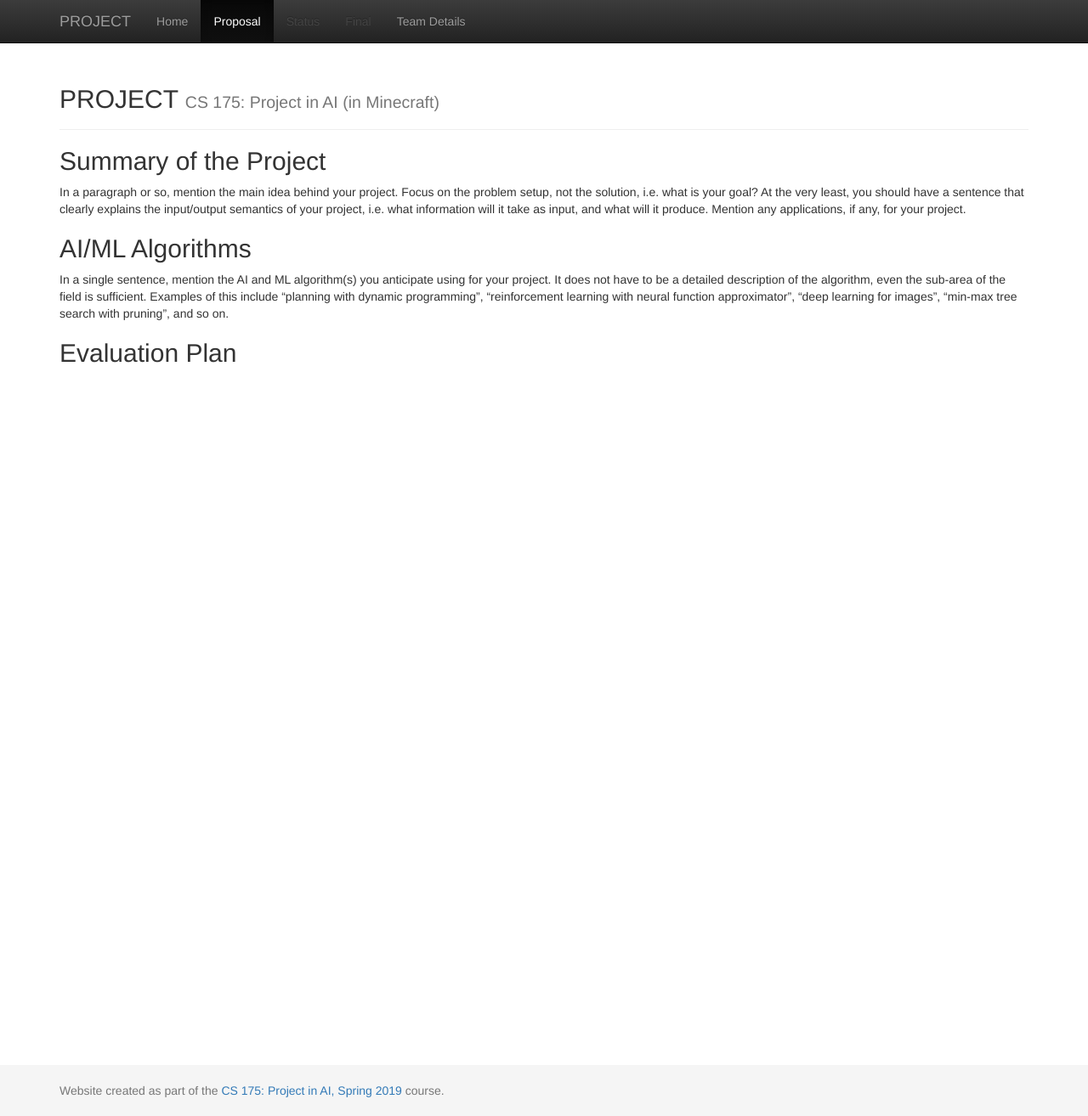
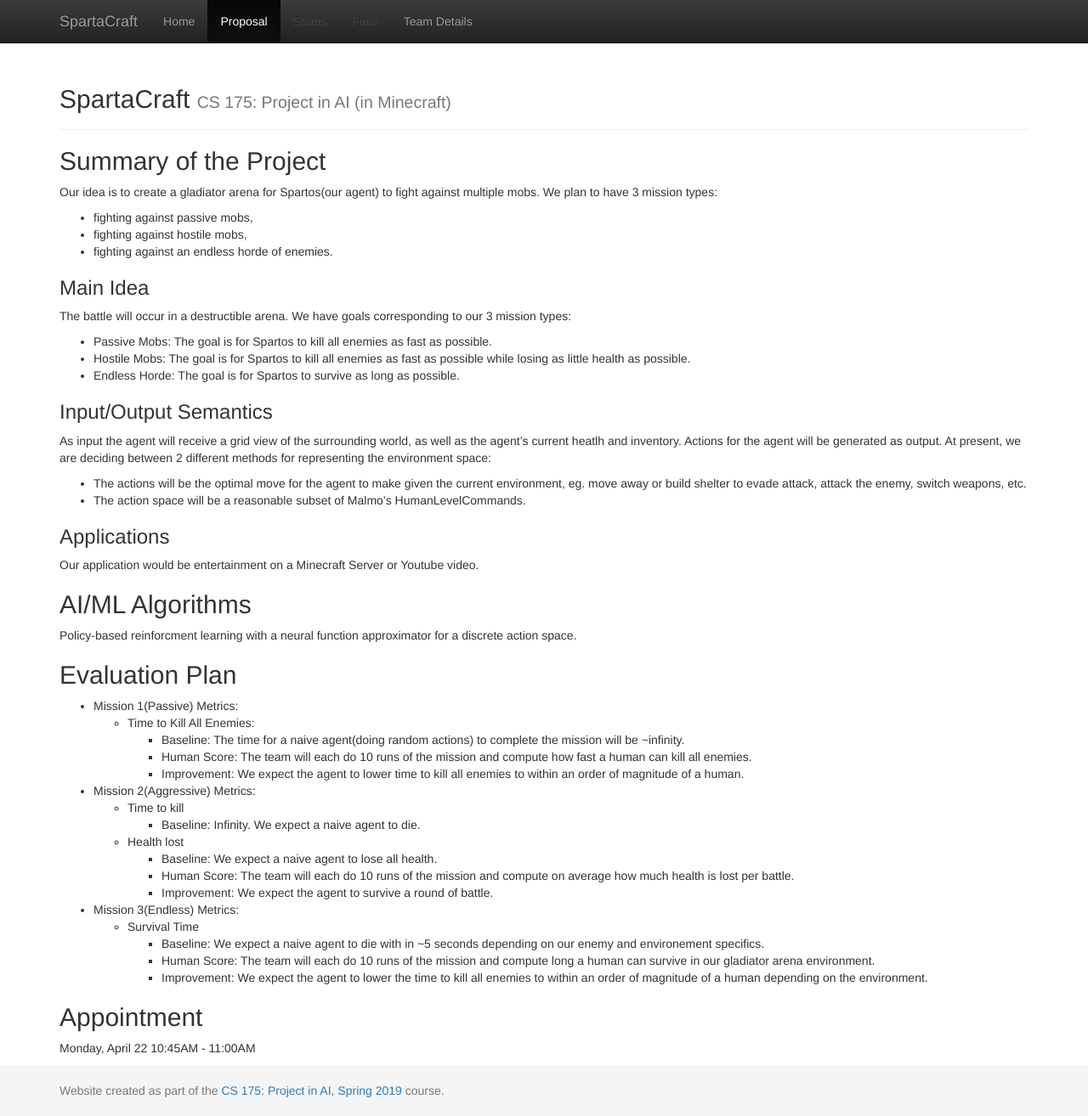
Before and after one commit to brongan/SpartaCraft, a Jekyll site: the page built from docs/proposal.md, in a window 1280 px wide and 1314 px high. Shown: the whole window at 85% size. Built offline with Jekyll 4.4.1, drawn with Linux system fonts in a browser that asks for light colours.

Commit message:
Finish proposal as a group <3 vscode

```diff
--- a/docs/_config.yml
+++ b/docs/_config.yml
@@ -1,7 +1,7 @@
 ###########
 # site.title
 
-title:    'PROJECT'
+title:    'SpartaCraft'
 subtitle: 'CS 175: Project in AI (in Minecraft)'
 
 
--- a/docs/proposal.md
+++ b/docs/proposal.md
@@ -4,15 +4,68 @@ title: Proposal
 ---
 
 ## Summary of the Project
+Our idea is to create a gladiator arena for Spartos(our agent) to fight against multiple mobs. We plan to have 3 mission types:
+- fighting against passive mobs,
+- fighting against hostile mobs,
+- fighting against an endless horde of enemies.
+
+### Main Idea
+The battle will occur in a destructible arena. We have goals corresponding to our 3 mission types:
+- Passive Mobs: The goal is for Spartos to kill all enemies as fast as possible.
+- Hostile Mobs: The goal is for Spartos to kill all enemies as fast as possible while losing as little health as possible.
+- Endless Horde: The goal is for Spartos to survive as long as possible.
+
+### Input/Output Semantics
+As input the agent will receive a grid view of the surrounding world, as well as the agent's current heatlh and inventory.
+Actions for the agent will be generated as output.
+At present, we are deciding between 2 different methods for representing the environment space:
+-  The actions will be the optimal move for the agent to make given the current environment, eg. move away or build shelter to evade attack, attack the enemy, switch weapons, etc.
+- The action space will be a reasonable subset of Malmo's HumanLevelCommands.
+
+### Applications
+
+Our application would be entertainment on a Minecraft Server or Youtube video.
+
+<!-- ### Instructions
 In a paragraph or so, mention the main idea behind your project. Focus on the problem setup, not the solution, i.e.
 what is your goal? At the very least, you should have a sentence that clearly explains the input/output semantics
 of your project, i.e. what information will it take as input, and what will it produce. Mention any applications, if
-any, for your project.
+any, for your project. -->
 
 ## AI/ML Algorithms
-In a single sentence, mention the AI and ML algorithm(s) you anticipate using for your project. It does not
+Policy-based reinforcment learning with a neural function approximator for a discrete action space.
+
+ <!-- In a single sentence, mention the AI and ML algorithm(s) you anticipate using for your project. It does not
 have to be a detailed description of the algorithm, even the sub-area of the field is sufficient. Examples of this
 include “planning with dynamic programming”, “reinforcement learning with neural function approximator”,
-“deep learning for images”, “min-max tree search with pruning”, and so on.
+“deep learning for images”, “min-max tree search with pruning”, and so on. -->
 
 ## Evaluation Plan
+
+<!-- Paragraph 1: Quantitative evaluation: what are the metrics, what are the baselines, how much do you expect your approach to improve the metric by, what data will you evaluate on, etc.
+
+Paragraph 2: Describe what qualitative analysis you will show to verify the project works; what are the sanity cases; what's the "moonshot case?" -->
+
+- Mission 1(Passive) Metrics:
+    - Time to Kill All Enemies:
+        - Baseline: The time for a naive agent(doing random actions) to complete the mission will be ~infinity.
+        - Human Score: The team will each do 10 runs of the mission and compute how fast a human can kill all enemies.
+        - Improvement: We expect the agent to lower time to kill all enemies to within an order of magnitude of a human.
+
+- Mission 2(Aggressive) Metrics:
+    - Time to kill
+        - Baseline: Infinity. We expect a naive agent to die.
+    - Health lost
+        - Baseline: We expect a naive agent to lose all health.
+        - Human Score: The team will each do 10 runs of the mission and compute on average how much health is lost per battle.
+        - Improvement: We expect the agent to survive a round of battle.
+
+- Mission 3(Endless) Metrics:
+    - Survival Time
+        - Baseline: We expect a naive agent to die with in ~5 seconds depending on our enemy and environement specifics.
+        - Human Score: The team will each do 10 runs of the mission and compute long a human can survive in our gladiator arena environment.
+        - Improvement: We expect the agent to lower the time to kill all enemies to within an order of magnitude of a human depending on the environment.
+
+## Appointment
+Monday, April 22
+10:45AM - 11:00AM
```
Also changed, not shown: docs/index.md (+1 -29 lines), docs/team.md (+1 -1 lines).
